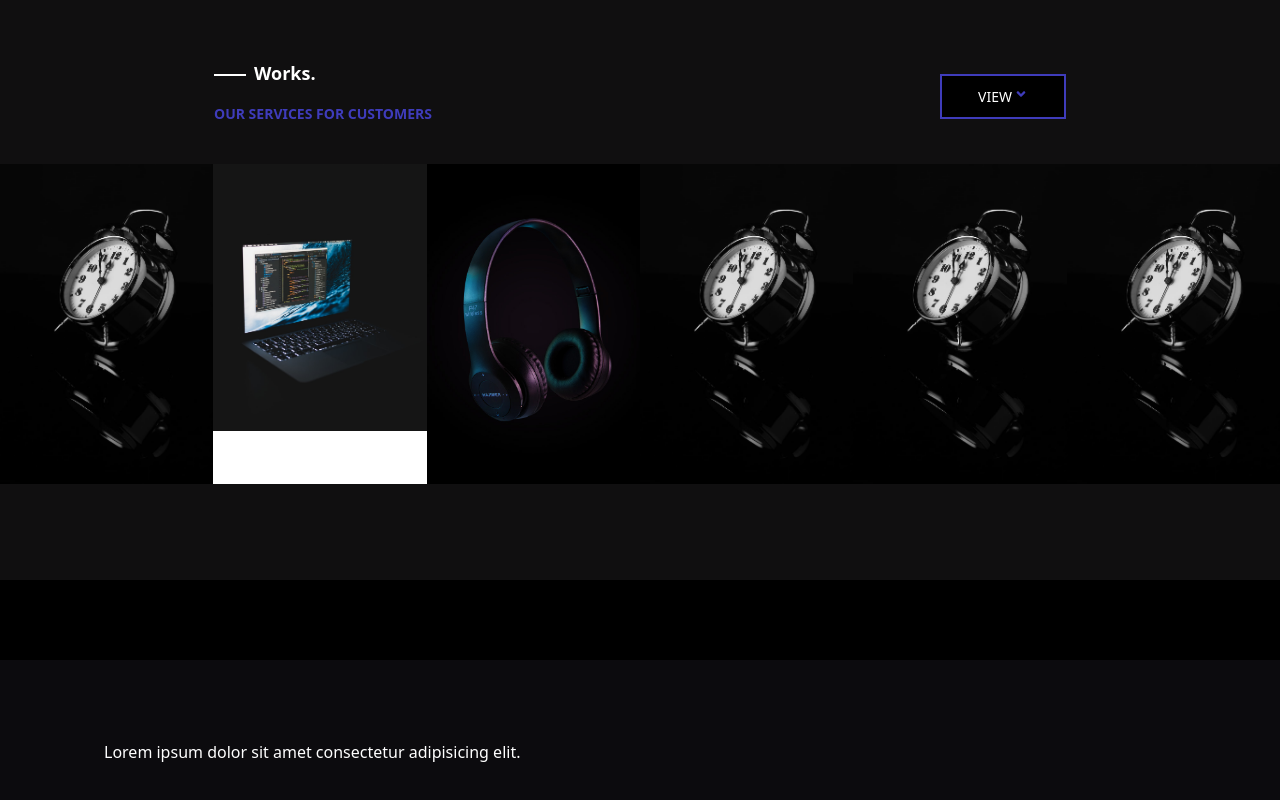
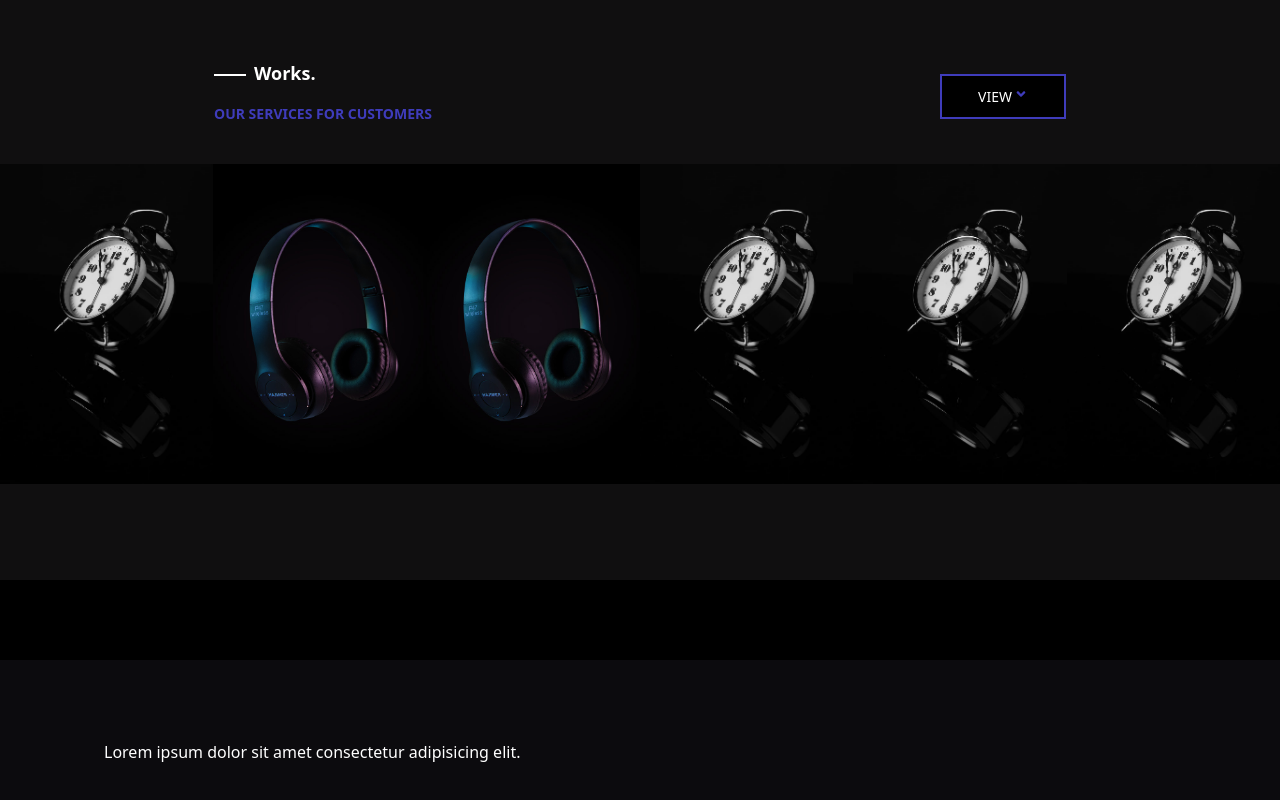
Before and after one commit to Pinto1232/WeatherApp, a React (Vite) app: page / in a window 1280 px wide. Shown: the part 1467-2267 px from the top of the page. Built offline with nearby package versions, Linux system fonts and the light colour scheme.

Commit message:
Start working in the About component

```diff
--- a/src/components/__work/WorkCards.tsx
+++ b/src/components/__work/WorkCards.tsx
@@ -28,7 +28,7 @@ const WorkCards = () => {
 						<div>
 							<div>
 								<h1>
-									<img src={ImagePC} alt='' />
+									<img src={ImagePhone} alt='' />
                                     <span className='absolute -mt-60'>
 
                                     </span>
```
